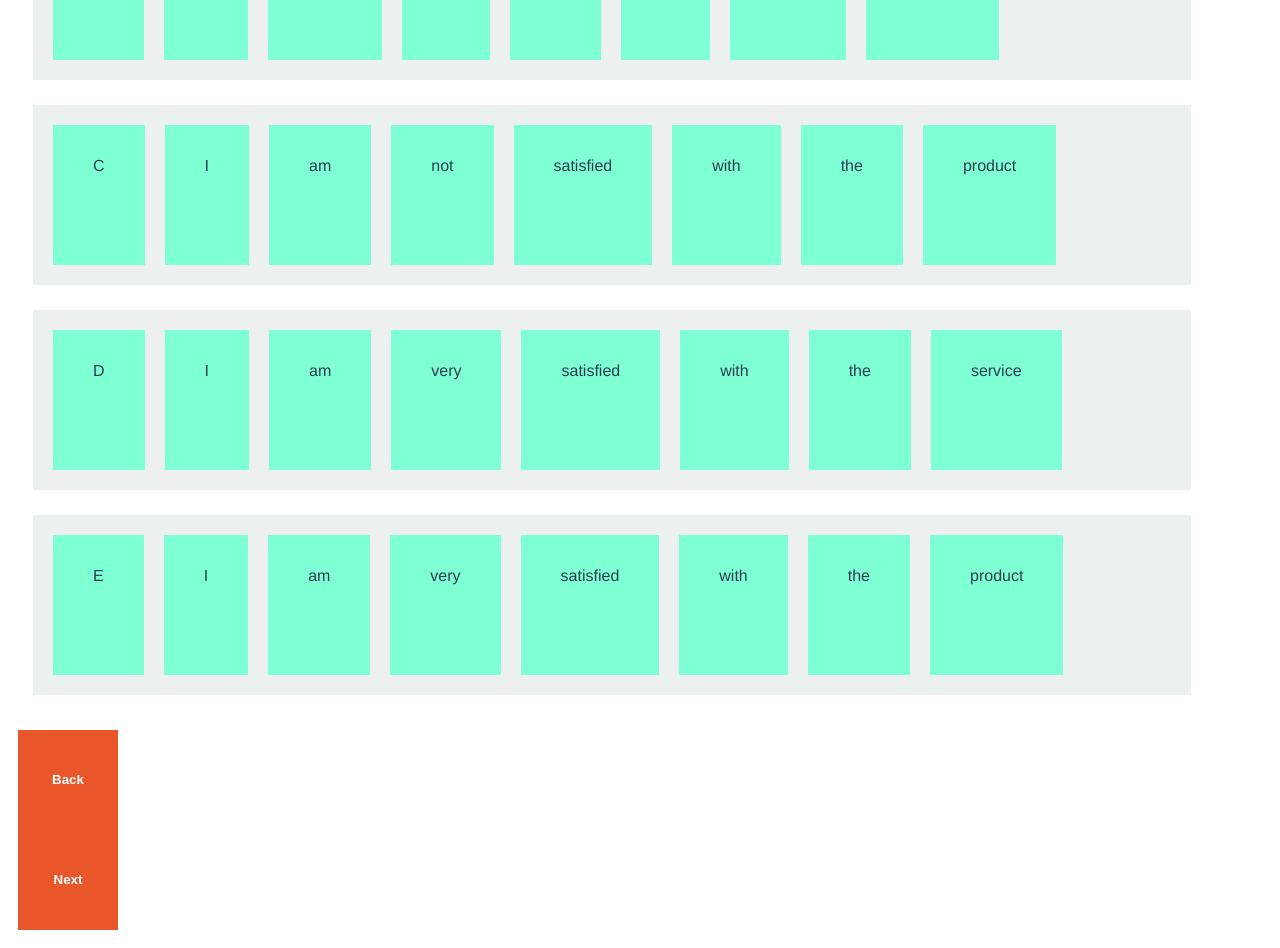
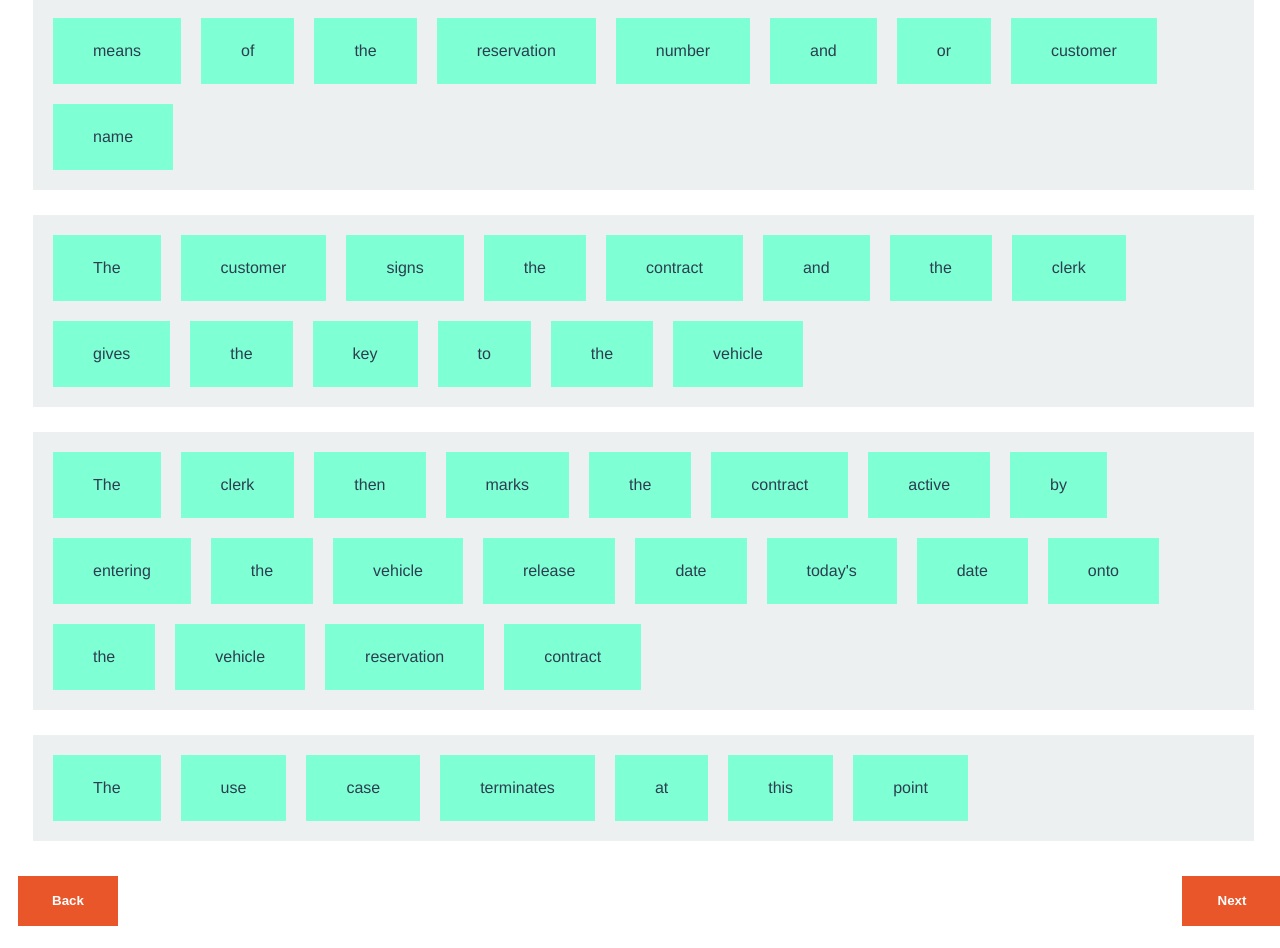
Before and after one commit to ritwik-m/VirtualLab-OOP, a Vue app in the folder exp-1/: page /screen-two in a window 1280 px wide. Shown: the part 720-1668 px from the top of the page. Built offline with nearby package versions, Linux system fonts and the light colour scheme.

Commit message:
addition of basic logic and css improvements

```diff
--- a/exp-1/src/views/ScreenOne.vue
+++ b/exp-1/src/views/ScreenOne.vue
@@ -5,9 +5,9 @@ export default {
     const items = ref([
       { id: 0, alpha: 'A', content: 'A customer comes to the office to acquire a vehicle', list: 1 },
       { id: 1, alpha: 'B', content: 'The clerk locates the vehicle reservation contract by means of the reservation', list: 1 },
-      { id: 2, alpha: 'C', content: 'The customer signs the contract and the clerk gives the keys to the vehicle.', list: 1},
-      { id: 3, alpha: 'D', content: 'The clerk then marks the the contract active by entering the vehicle release data (today\'s date) onto the vehicle reservation contract.', list: 1},
-      { id: 4, alpha: 'E', content: 'The use case terminates at ths point.',list: 1}
+      { id: 2, alpha: 'C', content: 'The customer signs the contract and the clerk gives the keys to the vehicle.', list: 1 },
+      { id: 3, alpha: 'D', content: 'The clerk then marks the the contract active by entering the vehicle release data (today\'s date) onto the vehicle reservation contract.', list: 1 },
+      { id: 4, alpha: 'E', content: 'The use case terminates at ths point.', list: 1 }
     ])
 
     const getList = (list) => {
@@ -33,7 +33,25 @@ export default {
       startDrag,
       onDrop
     }
+  },
+  methods: {
+    shuffleArray(array) {
+      for (var i = array.length - 1; i > 0; i--) {
+        var j = Math.floor(Math.random() * (i + 1));
+        var temp = array[i];
+        array[i] = array[j];
+        array[j] = temp;
       }
+    },
+    validate() {
+      if (this.getList(2).length == 5) {
+        this.$router.push('/screen-two')
+      }
+      else {
+        alert("Please drag all the sentences to the timeline")
+      }
+    }
+  },
 }
 </script>
 
@@ -45,22 +63,28 @@ export default {
   </header>
   <main class="flexbox">
     <div class="drop-zone" @drop="onDrop($event, 1)" @dragenter.prevent @dragover.prevent>
-    <div v-for="item in getList(1)" :key="item.id" class="drag-el" draggable="true" @dragstart="startDrag($event, item)">
+      <div v-for="item in getList(1)" :key="item.id" class="drag-el" draggable="true"
+        @dragstart="startDrag($event, item)">
         <h3>{{ item.alpha }}</h3>
         <p>{{ item.content }}</p>
       </div>
     </div>
-  <div class="drop-zone" @drop="onDrop($event, 2)" @dragenter.prevent @dragover.prevent>
-    <div v-for="item in getList(2)" :key="item.id" class="drag-el" draggable="true" @dragstart="startDrag($event, item)">
+    <div class="drop-zone" @drop="onDrop($event, 2)" @dragenter.prevent @dragover.prevent style="max-width: 30ch;">
+      <div class="drag-el" style="text-align: center;">
+        <h3> START </h3>
+      </div>
+      <div v-for="item in getList(2)" :key="item.alpha" class="drag-el" draggable="true"
+        @dragstart="startDrag($event, item)" style="text-align: center;">
         <h3>{{ item.alpha }}</h3>
-      <p>{{ item.content }}</p>
+      </div>
+      <div class="drag-el" style="text-align: center;">
+        <h3> END </h3>
       </div>
     </div>
   </main>
   <footer>
     <div id="buttons" class="relative">
-    <button class="navitem">Back</button>
-    <button class="navitem">Next</button>
+      <button class="navitem" @click="validate()">Next</button>
     </div>
   </footer>
 </template>
@@ -75,11 +99,12 @@ export default {
   padding: 10px;
 }
 
-.drag-el{
+.drag-el {
   padding: 5px;
   background-color: aquamarine;
   margin: 10px;
 }
+
 .drag-el:nth-last-of-type(1) {
   margin-bottom: 0;
 
@@ -99,23 +124,25 @@ export default {
 }
 
 #buttons {
-  width: 50px;
   margin: 0;
   text-align: center;
 }
 
 .relative {
   padding: 10px;
- position: relative;
+  display: flex;
+  width: 100%;
+  flex-direction: row;
+  justify-content: space-between;
   background-color: #fff;
- margin: 10px;
 }
+
 .navitem {
-  display: inline-block;
   width: 100px;
-  height: 100px;
+  height: 50px;
+  padding: 10px;
   text-align: center;
-  border: gray;
+  border: none;
   background-color: #E8562A;
   color: #fff;
   cursor: pointer;
@@ -125,8 +152,8 @@ export default {
 .navitem:hover {
   background-color: #fff;
   color: #E8562A;
+  border: 1px solid #E8562A;
   cursor: pointer;
   font-weight: bold;
 }
-
 </style>
--- a/exp-1/src/views/ScreenThree.vue
+++ b/exp-1/src/views/ScreenThree.vue
@@ -12,6 +12,8 @@ export default {
       { id: 6, word: 'Vehicle reservation contract', list: 1 },
       { id: 7, word: 'Reservation number', list: 1 },
       { id: 8, word: 'Vehicle release date', list: 1 },
+      {id: 9, word: 'Reservation', list: 1},
+      {id: 10, word: 'Clerk name', list: 1},
     ])
 
     const getList = (list) => {
@@ -117,13 +119,11 @@ export default {
 }
 
 .drag-el-horizontal {
-  padding-left: 5vh;
-  padding-right: 5vh;
-  padding-top: 2vh;
-  padding-bottom: 2vh;
   background-color: aquamarine;
   margin: 10px;
-  max-width: fit-content;
+  max-width: 30ch;
+  padding: 10px;
+  max-height: 5vh;
   cursor: pointer;
 }
 
@@ -142,7 +142,6 @@ export default {
 }
 
 .drag-el {
-  padding: 5px;
   background-color: aquamarine;
   margin: 10px;
   cursor: pointer;
@@ -167,24 +166,24 @@ export default {
 }
 
 #buttons {
-  width: 50px;
   margin: 0;
   text-align: center;
 }
 
 .relative {
+ padding: 10px;
+ display: flex;
+ width: 100%;
+ flex-direction: row;
+ justify-content: space-between;
+ background-color: #fff;
+}
+.navitem {
+  width: 100px;
+  height: 50px;
   padding: 10px;
-  position: relative;
-  background-color: #fff;
-  margin: 10px;
-}
-
-.navitem {
-  display: inline-block;
-  width: 100px;
-  height: 100px;
   text-align: center;
-  border: gray;
+  border: none;
   background-color: #E8562A;
   color: #fff;
   cursor: pointer;
@@ -194,7 +193,9 @@ export default {
 .navitem:hover {
   background-color: #fff;
   color: #E8562A;
+  border: 1px solid #E8562A;
   cursor: pointer;
   font-weight: bold;
 }
+
 </style>
--- a/exp-1/src/views/ScreenTwo.vue
+++ b/exp-1/src/views/ScreenTwo.vue
@@ -4,44 +4,74 @@ export default {
   setup() {
     const items = ref([
       { id: 0, word: 'A', list: 1 },
-      { id: 1, word: 'this', list: 1 },
-      { id: 2, word: 'is', list: 1 },
-      { id: 3, word: 'amazing', list: 1 },
-      { id: 4, word: 'value', list: 1 },
-      { id: 5, word: 'for', list: 1 },
-      { id: 6, word: 'money', list: 1 },
-      { id: 7, word: 'B', list: 2 },
-      { id: 8, word: 'I', list: 2 },
-      { id: 9, word: 'think', list: 2 },
-      { id: 10, word: 'it', list: 2 },
-      { id: 11, word: 'is', list: 2 },
-      { id: 12, word: 'a', list: 2 },
-      { id: 13, word: 'good', list: 2 },
-      { id: 14, word: 'product', list: 2 },
-      { id: 15, word: 'C', list: 3 },
-      { id: 16, word: 'I', list: 3 },
-      { id: 17, word: 'am', list: 3 },
-      { id: 18, word: 'not', list: 3 },
-      { id: 19, word: 'satisfied', list: 3 },
-      { id: 20, word: 'with', list: 3 },
-      { id: 21, word: 'the', list: 3 },
-      { id: 22, word: 'product', list: 3 },
-      { id: 23, word: 'D', list: 4 },
-      { id: 24, word: 'I', list: 4 },
-      { id: 25, word: 'am', list: 4 },
-      { id: 26, word: 'very', list: 4 },
-      { id: 27, word: 'satisfied', list: 4 },
-      { id: 28, word: 'with', list: 4 },
-      { id: 29, word: 'the', list: 4 },
-      { id: 30, word: 'service', list: 4 },
-      { id: 31, word: 'E', list: 5 },
-      { id: 32, word: 'I', list: 5 },
-      { id: 33, word: 'am', list: 5 },
-      { id: 34, word: 'very', list: 5 },
-      { id: 35, word: 'satisfied', list: 5 },
-      { id: 36, word: 'with', list: 5 },
-      { id: 37, word: 'the', list: 5 },
-      { id: 38, word: 'product', list: 5 },
+      { id: 1, word: 'customer', list: 1 },
+      { id: 2, word: 'comes', list: 1 },
+      { id: 3, word: 'to', list: 1 },
+      { id: 4, word: 'the', list: 1 },
+      { id: 5, word: 'office', list: 1 },
+      { id: 6, word: 'to', list: 1 },
+      { id: 7, word: 'acquire', list: 1 },
+      { id: 8, word: 'a', list: 1 },
+      { id: 9, word: 'vehicle', list: 1 },
+      { id: 10, word: 'The', list: 2 },
+      { id: 11, word: 'clerk', list: 2 },
+      { id: 12, word: 'locates', list: 2 },
+      { id: 13, word: 'the', list: 2 },
+      { id: 14, word: 'vehicle', list: 2 },
+      { id: 15, word: 'reservation', list: 2 },
+      { id: 16, word: 'contract', list: 2 },
+      { id: 17, word: 'by', list: 2 },
+      { id: 18, word: 'means', list: 2 },
+      { id: 19, word: 'of', list: 2 },
+      { id: 20, word: 'the', list: 2 },
+      { id: 21, word: 'reservation', list: 2 },
+      { id: 22, word: 'number', list: 2 },
+      { id: 23, word: 'and', list: 2 },
+      { id: 24, word: 'or', list: 2 },
+      { id: 25, word: 'customer', list: 2 },
+      { id: 26, word: 'name', list: 2 },
+      { id: 27, word: 'The', list: 3 },
+      { id: 28, word: 'customer', list: 3 },
+      { id: 29, word: 'signs', list: 3 },
+      { id: 30, word: 'the', list: 3 },
+      { id: 31, word: 'contract', list: 3 },
+      { id: 32, word: 'and', list: 3 },
+      { id: 33, word: 'the', list: 3 },
+      { id: 34, word: 'clerk', list: 3 },
+      { id: 35, word: 'gives', list: 3 },
+      { id: 36, word: 'the', list: 3 },
+      { id: 37, word: 'key', list: 3 },
+      { id: 38, word: 'to', list: 3 },
+      { id: 39, word: 'the', list: 3 },
+      { id: 40, word: 'vehicle', list: 3 },
+      { id: 41, word: 'The', list: 4},
+      { id: 42, word: 'clerk', list: 4},
+      { id: 43, word: 'then', list: 4},
+      { id: 44, word: 'marks', list: 4},
+      { id: 45, word: 'the', list: 4},
+      { id: 46, word: 'contract', list: 4},
+      { id: 47, word: 'active', list: 4},
+      { id: 48, word: 'by', list: 4},
+      { id: 49, word: 'entering', list: 4},
+      { id: 50, word: 'the', list: 4},
+      { id: 51, word: 'vehicle', list: 4},
+      { id: 52, word: 'release', list: 4},
+      { id: 53, word: 'date', list: 4},
+      { id: 54, word: 'today\'s', list: 4},
+      { id: 55, word: 'date', list: 4},
+      { id: 56, word: 'onto', list: 4},
+      { id: 57, word: 'the', list: 4},
+      { id: 58, word: 'vehicle', list: 4},
+      { id: 59, word: 'reservation', list: 4},
+      { id: 60, word: 'contract', list: 4},
+      { id: 61, word: 'The', list: 5},
+      { id: 62, word: 'use', list: 5},
+      { id: 63, word: 'case', list: 5},
+      { id: 64, word: 'terminates', list: 5},
+      { id: 65, word: 'at', list: 5},
+      { id: 66, word: 'this', list: 5},
+      { id: 67, word: 'point', list: 5},
+
     ])
 
     const getList = (list) => {
@@ -66,6 +96,17 @@ export default {
       getList,
       startDrag,
       onDrop
+    }
+  },
+  methods:{
+    validate(){
+      let final_list = []
+      let i = 0;
+      for (i = 6; i < 13; i++){
+        final_list.push(this.getList(i))
+      }
+      console.log(final_list)
+      this.$router.push('/screen-three')
     }
   }
 }
@@ -157,7 +198,7 @@ export default {
   <footer>
     <div id="buttons" class="relative">
       <button class="navitem">Back</button>
-      <button class="navitem">Next</button>
+      <button class="navitem" @click="validate()">Next</button>
     </div>
   </footer>
 </template>
@@ -184,23 +225,24 @@ export default {
 .drag-el-horizontal {
   padding-left: 5vh;
   padding-right: 5vh;
-  padding-top: 2vh;
-  padding-bottom: 2vh;
+  padding-top: 1vh;
+  padding-bottom: 1vh;
   background-color: aquamarine;
   margin: 10px;
+  height: fit-content;
   max-width: fit-content;
   cursor: pointer;
 }
 
 .drop-zone-horizontal {
   display: flex;
-  width: 90%;
+  width: 95%;
   margin: 25px;
   background-color: #ecf0f1;
   height: 50%;
-  min-height: 20vh;
-  max-height: 20vh;
-  overflow: scroll;
+  min-height: fit-content;
+  max-height: fit-content;
+  overflow: clip;
   flex-wrap: wrap;
   flex-direction: row;
   padding: 10px;
@@ -232,24 +274,24 @@ export default {
 }
 
 #buttons {
-  width: 50px;
   margin: 0;
   text-align: center;
 }
 
 .relative {
+ padding: 10px;
+ display: flex;
+ width: 100%;
+ flex-direction: row;
+ justify-content: space-between;
+ background-color: #fff;
+}
+.navitem {
+  width: 100px;
+  height: 50px;
   padding: 10px;
-  position: relative;
-  background-color: #fff;
-  margin: 10px;
-}
-
-.navitem {
-  display: inline-block;
-  width: 100px;
-  height: 100px;
   text-align: center;
-  border: gray;
+  border: none;
   background-color: #E8562A;
   color: #fff;
   cursor: pointer;
@@ -259,7 +301,9 @@ export default {
 .navitem:hover {
   background-color: #fff;
   color: #E8562A;
+  border: 1px solid #E8562A;
   cursor: pointer;
   font-weight: bold;
 }
+
 </style>
```
Lines whose indentation alone changed are shown as unchanged.
